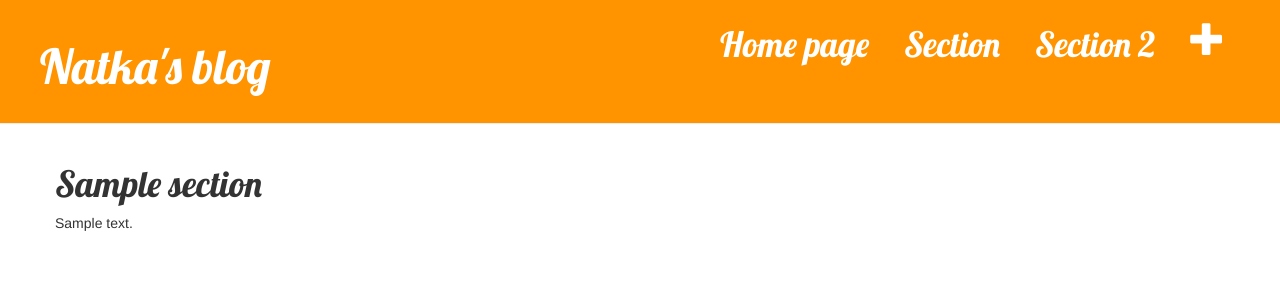
After one commit to natkam/my-blog, a Django app: template blog/templates/blog/section.html in a window 1280 px wide. The commit adds this page. Shown: the top 300 px of the page. Run offline with Django 3.2, Linux system fonts and the light colour scheme; the template is opened without the code that fills it: values that come from a table or form of the project are taken from there, others are empty; a user stored in the database is signed in; tables that the repository leaves empty hold one stand-in row (values such as "Sample post"); some libraries are stand-ins or nearby versions.

Commit message:
Added simple sections in the top-menu (model, view, etc.)

```diff
--- a/blog/admin.py
+++ b/blog/admin.py
@@ -1,4 +1,5 @@
 from django.contrib import admin
-from .models import Post
+from .models import Post, Section
 
 admin.site.register(Post)
+admin.site.register(Section)
--- a/blog/models.py
+++ b/blog/models.py
@@ -14,3 +14,11 @@ class Post(models.Model):
 
     def __str__(self):
         return self.title
+
+class Section(models.Model):
+    url_name = models.CharField(max_length=50, unique=True)
+    displayed_name = models.CharField(max_length=50, default=url_name)
+    content = models.TextField()
+
+    def __str__(self):
+        return self.displayed_name
--- a/blog/static/css/blog.css
+++ b/blog/static/css/blog.css
@@ -34,10 +34,11 @@ h1, h2, h3, h4 {
     color: #ffffff;
     float: right;
     font-size: 26pt;
-    margin-right: 20px;
+    font-family: 'Lobster';
+    margin-right: 35px;
 }
 
-.post {
+.post, .section {
     margin-bottom: 70px;
 }
 
--- a/blog/templates/blog/base.html
+++ b/blog/templates/blog/base.html
@@ -12,6 +12,9 @@
       {% if user.is_authenticated %}
         <a href="{% url 'post_new' %}" class="top-menu"><span class="glyphicon glyphicon-plus"></span></a>
       {% endif %}
+      <a href="{% url 'section_detail' url_name='section_2' %}" class="top-menu">Section 2</a>
+      <a href="{% url 'section_detail' url_name='section' %}" class="top-menu">Section</a>
+      <a href="/" class="top-menu">Home page</a>
       <h1><a href="/">Natka's blog</a></h1>
     </div>
     <div class="content container">
--- /dev/null
+++ b/blog/templates/blog/section.html
@@ -0,0 +1,8 @@
+{% extends 'blog/base.html' %}
+
+{% block content %}
+  <div class="section">
+    <h1>{{ section.displayed_name }}</h1>
+    <p>{{ section.content|linebreaksbr }}</p>
+  </div>
+{% endblock %}
--- a/blog/urls.py
+++ b/blog/urls.py
@@ -3,6 +3,7 @@ from . import views
 
 urlpatterns = [
     url(r'^$', views.post_list, name='post_list'),
+    url(r'^(?P<url_name>\w+)/$', views.section_detail, name='section_detail'),
     url(r'^post/(?P<pk>\d+)/$', views.post_detail, name='post_detail'),
     url(r'^post/new/$', views.post_new, name='post_new'),
     url(r'^post/(?P<pk>\d+)/edit/$', views.post_edit, name='post_edit'),
--- a/blog/views.py
+++ b/blog/views.py
@@ -1,6 +1,6 @@
 from django.shortcuts import render, get_object_or_404, redirect
 from django.utils import timezone
-from .models import Post
+from .models import Post, Section
 from .forms import PostForm
 
 def post_list(request):
@@ -37,3 +37,7 @@ def post_edit(request, pk):
     else:
         form = PostForm(instance=post)
     return render(request, 'blog/post_edit.html', {'form': form})
+
+def section_detail(request, url_name):
+    section = get_object_or_404(Section, url_name=url_name)
+    return render(request, 'blog/'+url_name+'.html', {'section': section})
```
Also changed, not shown: blog/templates/blog/section_2.html (added, +8 -0 lines), blog/migrations/0002_section.py (added), blog/migrations/0003_auto_20171026_1702.py (added), blog/migrations/0004_auto_20171026_1702.py (added), blog/migrations/0005_section_name.py (added), blog/migrations/0006_remove_section_name.py (added), 1 other file.
